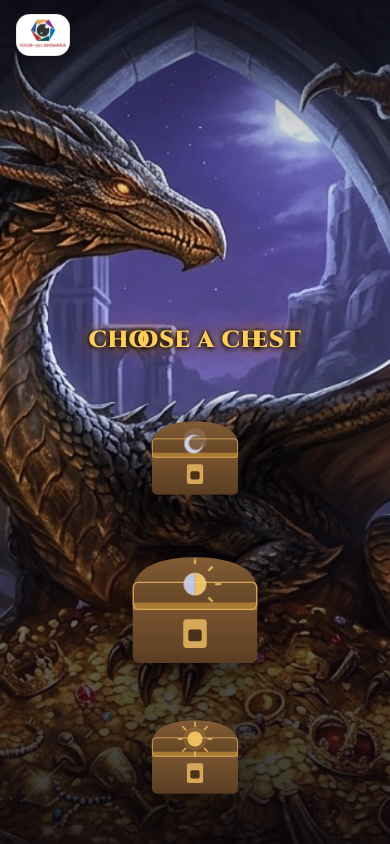
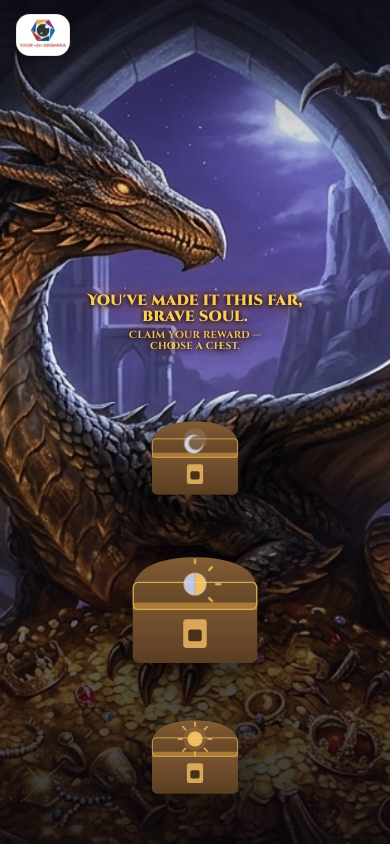
Before and after one commit to 16ksayush/island, a FastAPI app: page / in a window 390 px wide. Run offline with FastAPI, Linux system fonts and the light colour scheme; some libraries are stand-ins or nearby versions.

Commit message:
M16: gateway dragon's message — two-tier reward greeting
Replace the gateway heading "choose a chest" with a two-tier dragon's
message: a big glowing line "You've made it this far, brave soul." over
a smaller call-to-action "Claim your reward — choose a chest." Still the
real semantic <h1 id="gw-heading"> with the transparent glowing-amber
treatment; the dragon's face stays clear above it.

Tuned the tier font sizes (Cinzel Decorative is wide) + deterministic
line breaks so both lines sit cleanly on desktop and mobile with no
clipping. Updated tests/test_gateway.py to assert the two-tier markup
and that the "choose a chest" call-to-action is preserved. Full suite
220 passed.

Co-Authored-By: Claude Opus 4.8 <noreply@anthropic.com>

```diff
--- a/static/style.css
+++ b/static/style.css
@@ -2200,11 +2200,10 @@ a {
   z-index: 2;
   align-self: center;
   margin: auto auto 0;
-  max-width: min(86vw, 460px);
+  max-width: min(92vw, 620px);
   padding: 0.15rem 0.5rem;
   font-weight: 900;
-  font-size: clamp(1.4rem, 4.4vw, 2.6rem);
-  line-height: 1.04;
+  line-height: 1.08;
   letter-spacing: 0.03em;
   text-align: center;
   color: var(--gw-bubble-ink);
@@ -2216,6 +2215,20 @@ a {
     0 0 4px rgba(0, 0, 0, 0.85),
     0 0 12px rgba(255, 176, 0, 0.7),
     0 0 26px rgba(255, 140, 0, 0.45);
+}
+/* Two tiers: a big glowing "reward" line + a smaller call-to-action. Both
+   inherit the transparent treatment + text-shadow from .gw-heading. */
+.gw-heading-main {
+  display: block;
+  font-size: clamp(1.2rem, 3vw, 2rem);
+}
+.gw-heading-sub {
+  display: block;
+  margin-top: 0.5em;
+  font-size: clamp(0.72rem, 1.7vw, 1rem);
+  font-weight: 700;
+  letter-spacing: 0.06em;
+  opacity: 0.95;
 }
 /* transparent text → no speech-bubble tail */
 .gw-heading::before,
@@ -2435,13 +2448,21 @@ a {
   }
   .gw-heading {
     margin: auto auto 0;
-    width: min(82vw, 18rem);
-    max-width: min(82vw, 18rem);
-    font-size: clamp(1.2rem, 6vw, 1.9rem);
+    width: min(90vw, 24rem);
+    max-width: min(90vw, 24rem);
     padding: 0.1rem 0.4rem;
     white-space: normal;
     overflow-wrap: break-word;
     word-break: break-word;
+  }
+  .gw-heading-main {
+    font-size: clamp(0.85rem, 3.8vw, 1.25rem);
+    letter-spacing: 0.01em;
+  }
+  .gw-heading-sub {
+    margin-top: 0.5em;
+    font-size: clamp(0.6rem, 2.6vw, 0.82rem);
+    letter-spacing: 0.02em;
   }
   .gw-scrim {
     background: linear-gradient(
--- a/templates/gateway.html
+++ b/templates/gateway.html
@@ -53,9 +53,13 @@
 
       <!-- z-1 content -->
       <main class="gw-stage">
-        <!-- The real semantic heading — restyled as a TRANSPARENT, smaller,
-             lowered glowing-amber caption (no balloon fill/border/box/tail). -->
-        <h1 class="gw-heading" id="gw-heading" lang="en">choose a chest</h1>
+        <!-- The real semantic heading — restyled as a TRANSPARENT, lowered
+             glowing-amber caption (no balloon fill/border/box/tail). Two tiers:
+             a big "reward" line + a smaller call-to-action ("choose a chest"). -->
+        <h1 class="gw-heading" id="gw-heading" lang="en">
+          <span class="gw-heading-main">You've made it this far,<br />brave soul.</span>
+          <span class="gw-heading-sub">Claim your reward —<br />choose a chest.</span>
+        </h1>
 
         <!-- spacer pushes the chest row down onto the painted gold hoard -->
         <div class="gw-stage-fill" aria-hidden="true"></div>
```
Also changed, not shown: tests/test_gateway.py (+5 -1 lines).
